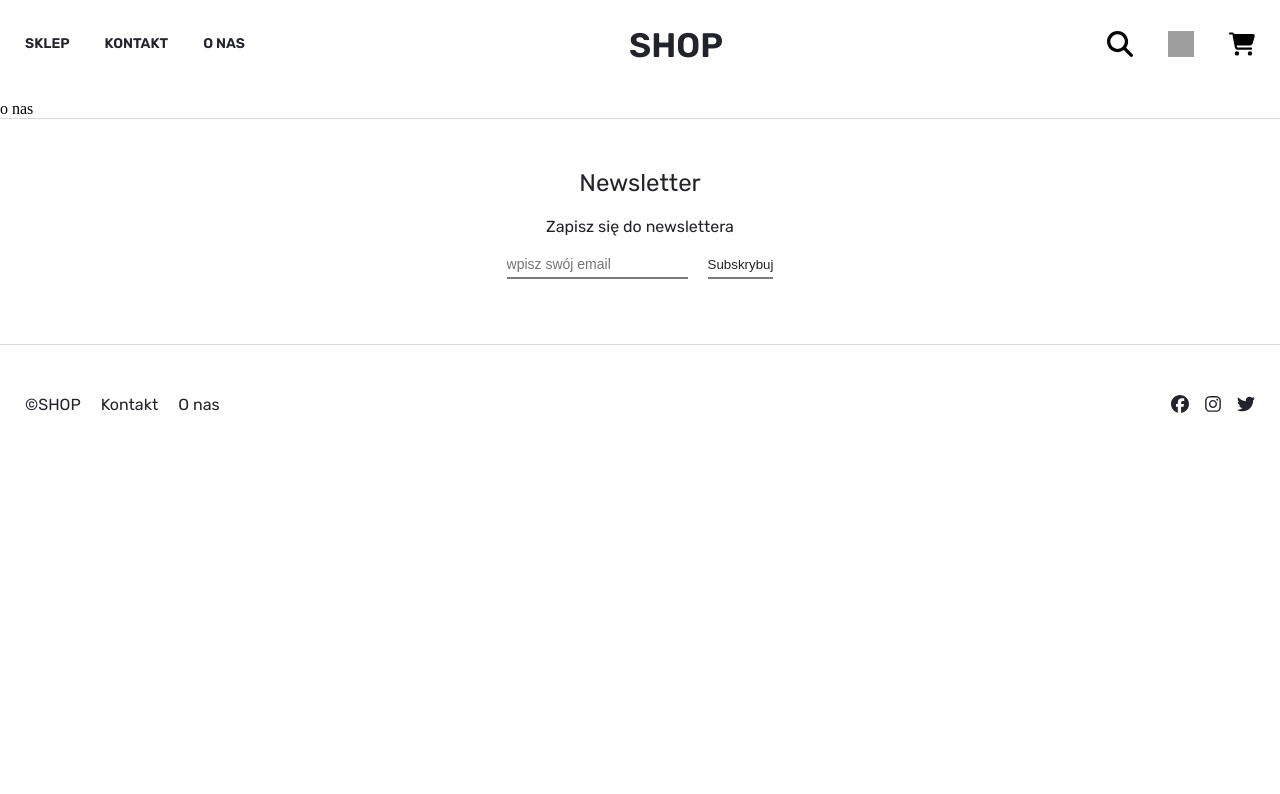
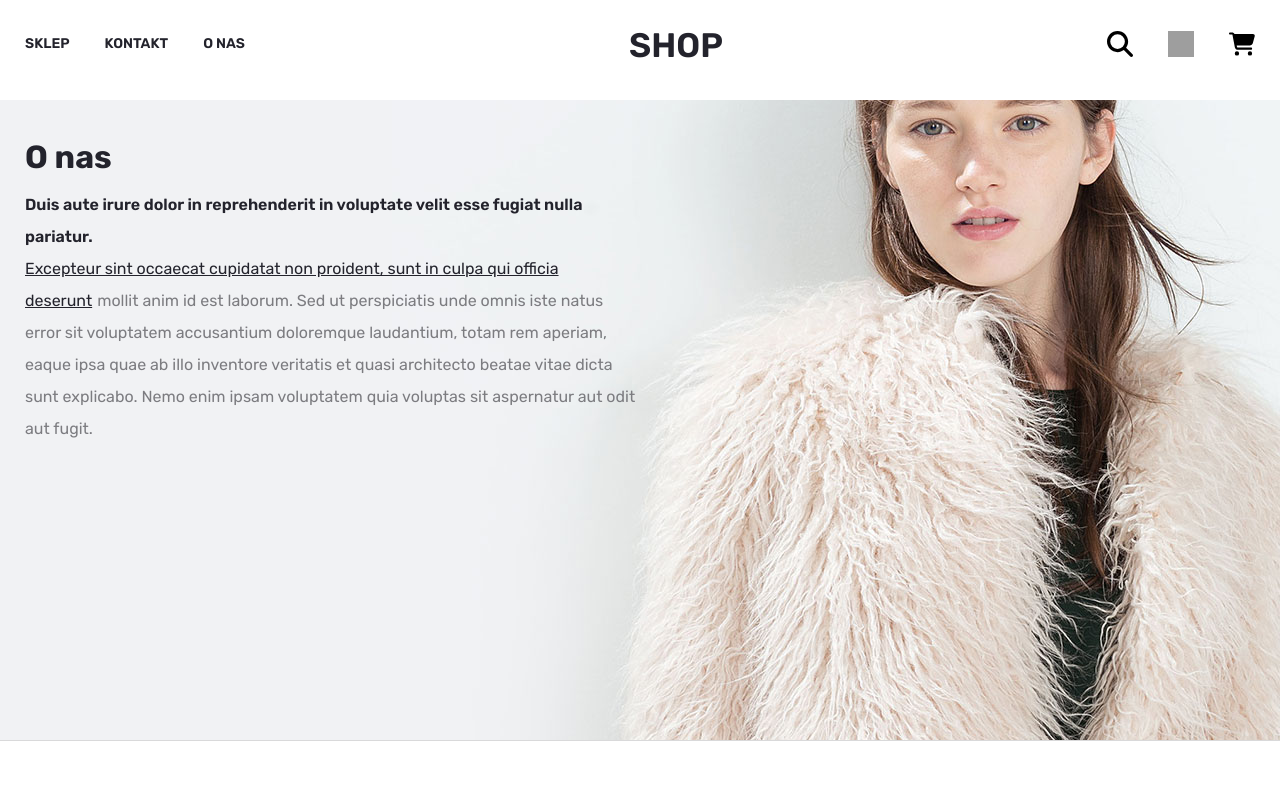
Before and after one commit to Krzysztof-Polec/clothes-shop, a React (Vite) app in the folder client/: page /o-nas in a window 1280 px wide. Shown: the top 794 px of the page. Built offline with nearby package versions, Linux system fonts and the light colour scheme; grey boxes are pictures that could not be loaded.

Commit message:
added content and styles to the about us page

```diff
--- a/client/src/pages/AboutUsPage/AboutUsPage.jsx
+++ b/client/src/pages/AboutUsPage/AboutUsPage.jsx
@@ -1,7 +1,21 @@
-const AboutUsPage = () => {
+import styles from "./AboutUsPage.module.scss"
+
+const AboutUs = () => {
   return(
-    <div>o nas</div>
+    <div className={styles.aboutUsPage}>
+      <div className={styles.aboutUsPageContent}>
+        <h1>O nas</h1>
+        <p>Duis aute irure dolor in reprehenderit in voluptate velit esse fugiat nulla pariatur.</p>
+        <p>
+          <span>Excepteur sint occaecat cupidatat non proident, sunt in culpa qui officia deserunt</span>
+          mollit anim id est laborum. Sed ut perspiciatis unde omnis iste natus error sit voluptatem
+          accusantium doloremque laudantium, totam rem aperiam, eaque ipsa quae ab illo inventore
+          veritatis et quasi architecto beatae vitae dicta sunt explicabo. Nemo enim ipsam voluptatem
+          quia voluptas sit aspernatur aut odit aut fugit.
+        </p>
+      </div>
+    </div>
   )
 }
 
-export default AboutUsPage
+export default AboutUs
--- /dev/null
+++ b/client/src/pages/AboutUsPage/AboutUsPage.module.scss
@@ -0,0 +1,36 @@
+.aboutUsPage{
+  background-image: url("../../images/about-us.jpg");
+  background-position: center;
+  background-repeat: no-repeat;
+  min-height: 80vh;
+  color: #23232c;
+  font-family: "Rubik", sans-serif;
+  padding: 25px;
+  display: flex;
+  flex-direction: column;
+  gap: 20px;
+  line-height: 2;
+
+  .aboutUsPageContent{
+    p:first-of-type{
+      color: #23232c;
+      font-weight: 600;
+    }
+
+    p{
+      color: #7c7c80;
+
+      span{
+        text-decoration: underline;
+        color: #23232c;
+        padding-right: 5px;
+      }
+    }
+  }
+}
+
+@media(min-width: 900px){
+  .aboutUsPageContent{
+    width: 50%;
+  }
+}
```
Also changed, not shown: client/src/images/about-us.jpg (added).
